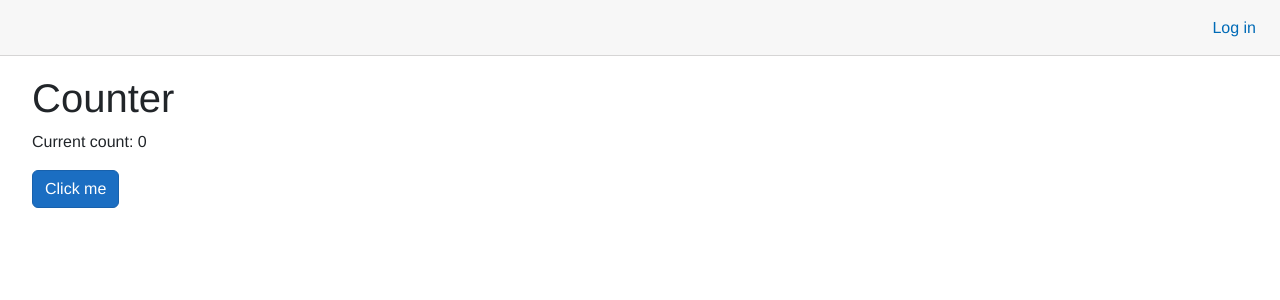
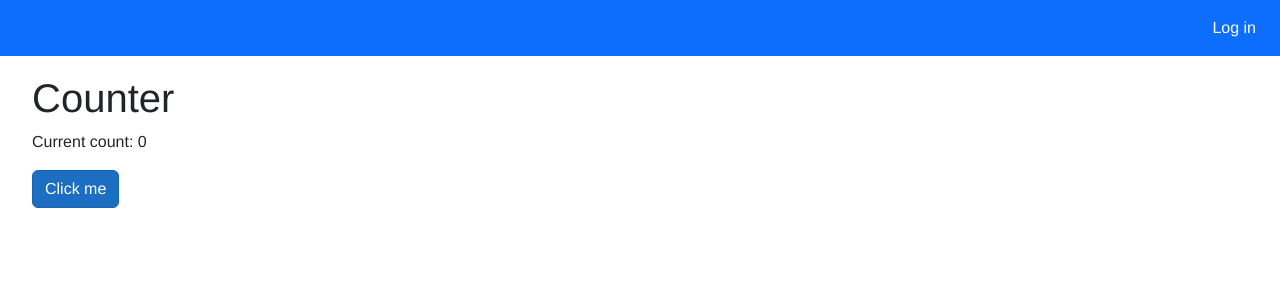
Before and after one commit to alami/Blazor8, an ASP.NET Core app: page /counter in a window 1280 px wide. Shown: the top 300 px of the page. Run offline with ASP.NET Core 8, Linux system fonts and the light colour scheme; data that the repository does not hold is empty; style sheets or scripts are compiled from the project's sources; some libraries are stand-ins or nearby versions.

Commit message:
ch09 CSS fin

```diff
--- a/BlazorCh01WebApp/BlazorCh01WebApp/Components/Layout/MainLayout.razor.css
+++ b/BlazorCh01WebApp/BlazorCh01WebApp/Components/Layout/MainLayout.razor.css
@@ -9,12 +9,11 @@
 }
 
 .sidebar {
-    background-image: linear-gradient(180deg, rgb(5, 39, 103) 0%, #3a0647 70%);
+    background-image: linear-gradient(180deg, var(--bs-body-bg) 0%,var(--bs-gray-800) 70%);
 }
 
 .top-row {
-    background-color: #f7f7f7;
-    border-bottom: 1px solid #d6d5d5;
+    background-color: var(--bs-primary);
     justify-content: flex-end;
     height: 3.5rem;
     display: flex;
@@ -25,6 +24,7 @@
         white-space: nowrap;
         margin-left: 1.5rem;
         text-decoration: none;
+        color: white;
     }
 
     .top-row ::deep a:hover, .top-row ::deep .btn-link:hover {
```
Also changed, not shown: SharedComponents/Pages/Home.razor (+5 -2 lines).
